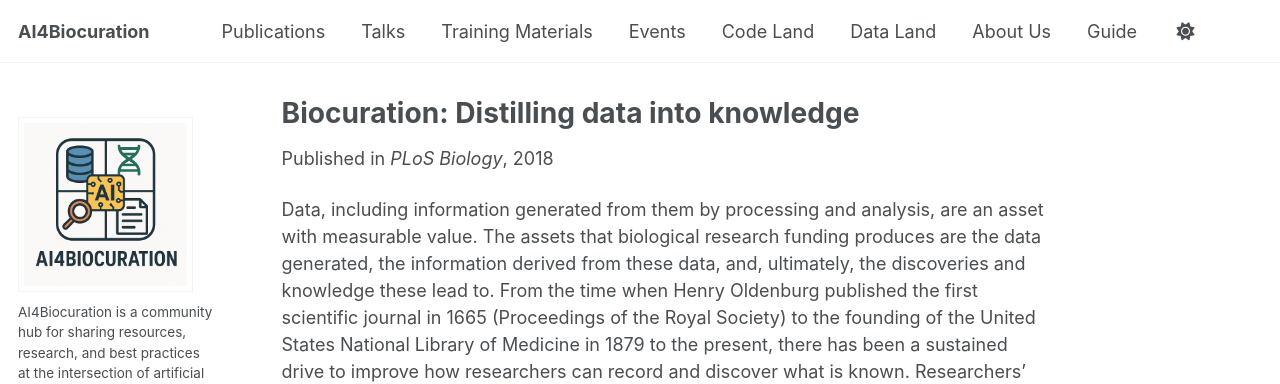
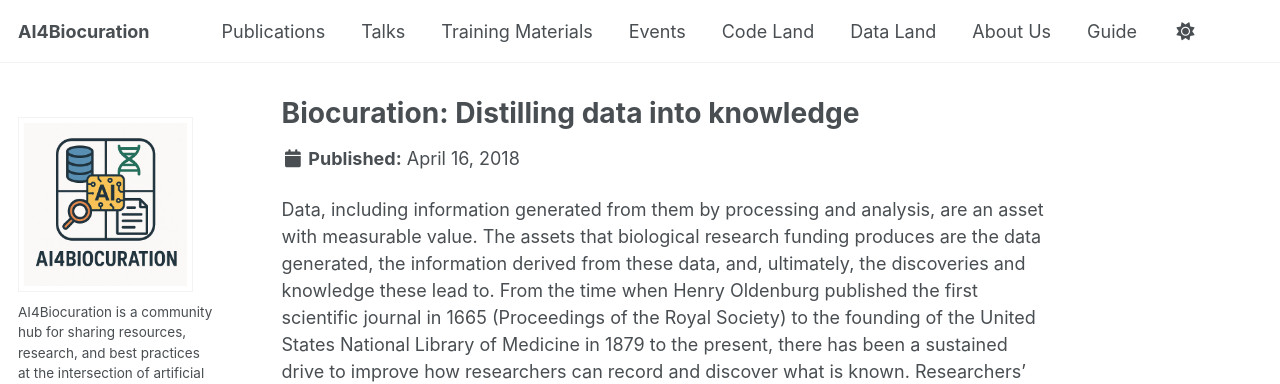
Before and after one commit to AI4BioCuration/AI4BioCuration.github.io, a Jekyll site: the page built from _publications/2018-04-16-paper-title-number-1.md, in a window 1280 px wide and 1374 px high. Shown: the top 384 px of the window. Built offline with Jekyll 4.4.1, drawn with Linux system fonts in a browser that asks for light colours.

Commit message:
Update 2018-04-16-paper-title-number-1.md

```diff
--- a/_publications/2018-04-16-paper-title-number-1.md
+++ b/_publications/2018-04-16-paper-title-number-1.md
@@ -3,9 +3,7 @@ title: "Biocuration: Distilling data into knowledge"
 collection: publications
 category: manuscripts
 permalink: /publication/2018-04-16-paper-title-number-1
-date: 2018-04-16
 excerpt: ''
-venue: 'PLoS Biology'
 paperurl: 'https://pubmed.ncbi.nlm.nih.gov/29659566/'
 citation: 'International Society for Biocuration, 2018. Biocuration: Distilling data into knowledge. PLoS Biology, 16(4), p.e2002846.'
 ---
```
